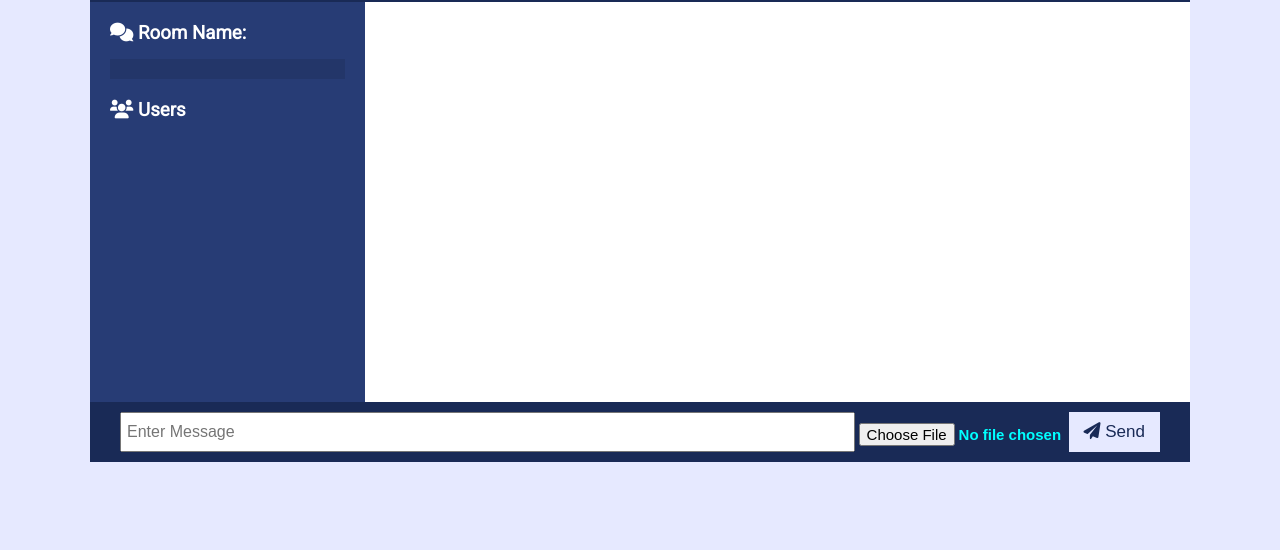
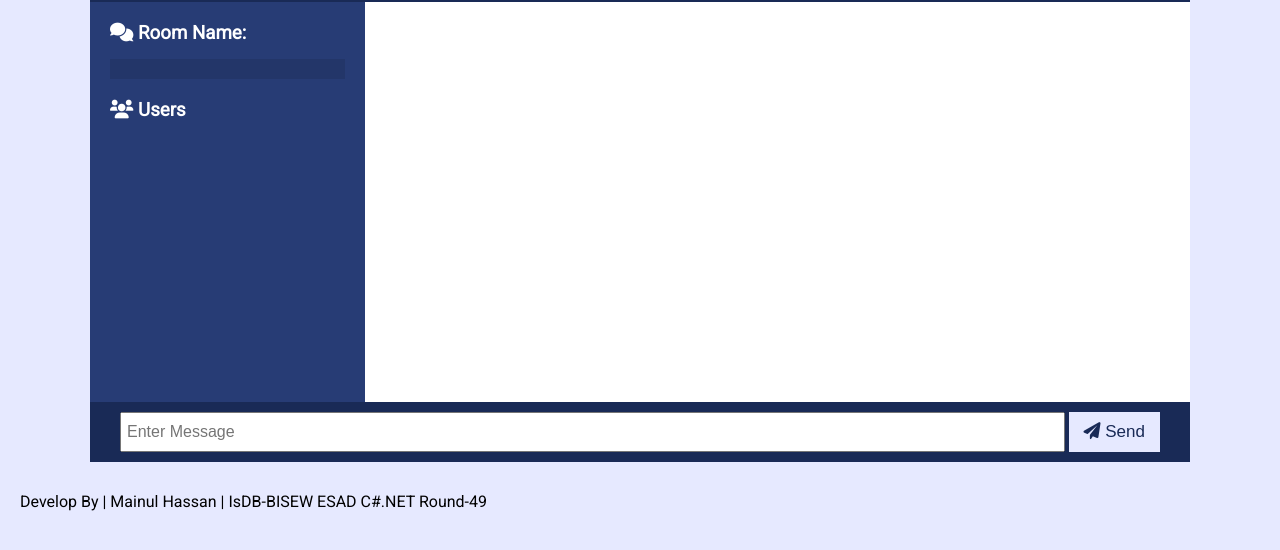
Before and after one commit to mhasanlab/isdb-bisew-chatbot, a website: page public/chat.html in a window 1280 px wide. Shown: the part 96-646 px from the top of the page. Drawn offline with nearby package versions, Linux system fonts and the light colour scheme; no server answers.

Commit message:
Update chat.html

```diff
--- a/public/chat.html
+++ b/public/chat.html
@@ -26,13 +26,16 @@
         <form id="chat-form">
 
           <input id="msg" type="text" placeholder="Enter Message" autocomplete="off"/>&nbsp;
-          <input type="file" id="file-input">
           <button class="btn"><i class="fas fa-paper-plane"></i> Send</button>
 
 
 
         </form>
       </div>
+    </div>
+
+    <div>
+      <p>Develop By | Mainul Hassan | IsDB-BISEW ESAD C#.NET Round-49</p>
     </div>
 
     <script
```
